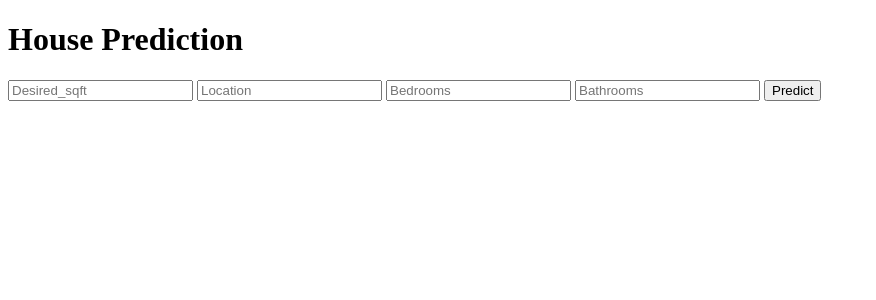
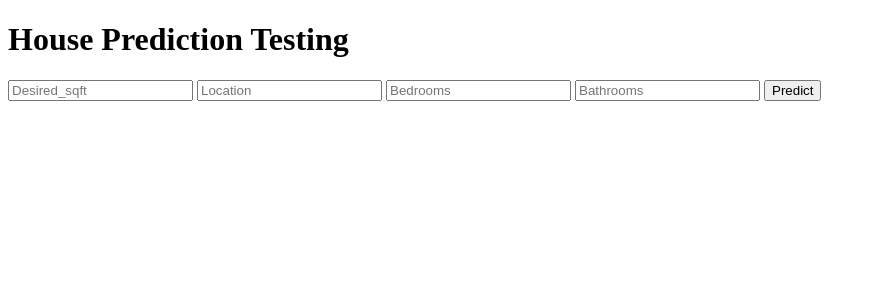
Before and after one commit to etegaurav/ML-app, a Flask app: page / in a window 1280 px wide. Shown: the top 300 px of the page, without its empty margins (0-876 px from the left). Run offline with Flask 2, Linux system fonts and the light colour scheme; parts of the project's set-up code (start-up, migrations or seed data) failed here and were passed over.

Commit message:
Update index.html

```diff
--- a/templates/index.html
+++ b/templates/index.html
@@ -13,7 +13,7 @@
 
 <body>
  <div class="login">
-	<h1>House Prediction</h1>
+	<h1>House Prediction Testing</h1>
 
      <!-- Main Input For Receiving Query to our ML -->
     <form action="{{ url_for('predict_home_price')}}"method="post">
```
